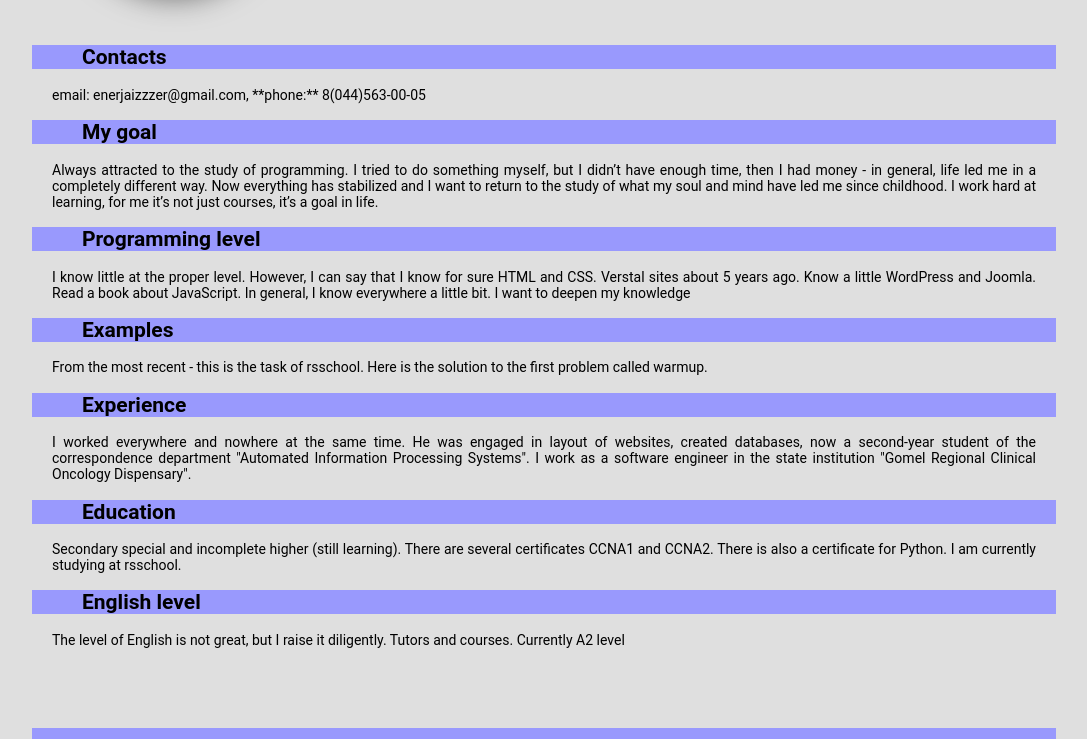
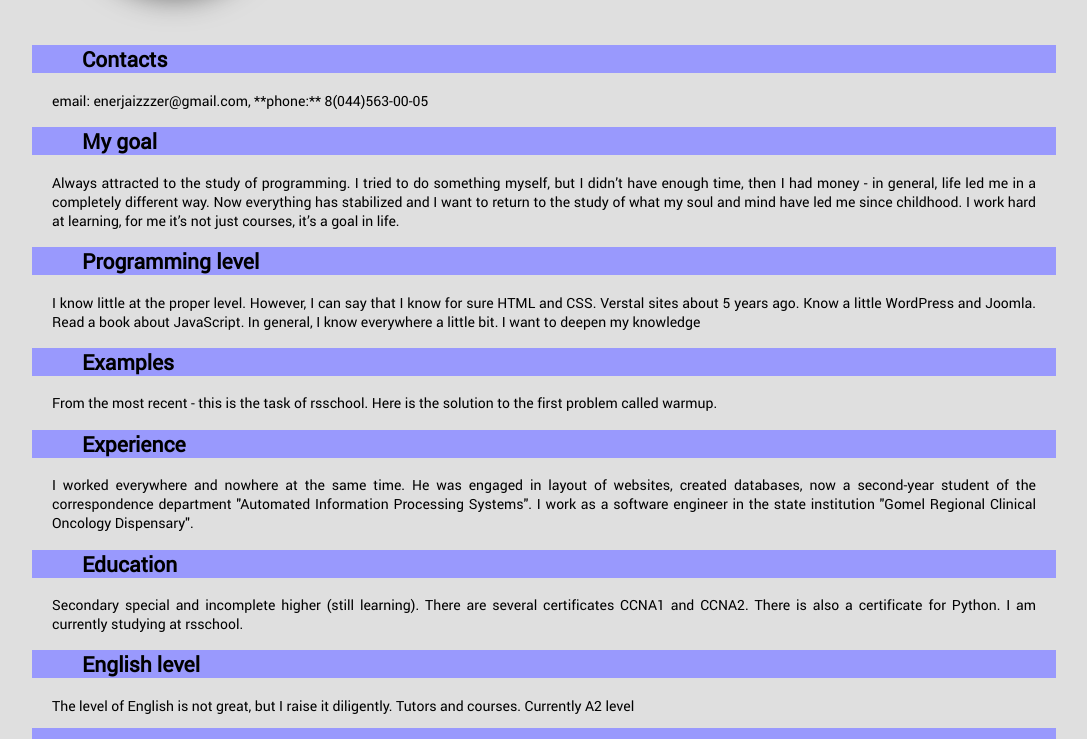
Before and after one commit to enerjaizzzer/rsschool-2019Q1-cv, a plain HTML site: page index.html in a window 1280 px wide. Shown: the part 222-961 px from the top of the page, without its empty margins (96-1183 px from the left). Drawn offline with Linux system fonts and the light colour scheme.

Commit message:
feature add fonts

```diff
--- a/style.css
+++ b/style.css
@@ -1,3 +1,8 @@
+@font-face{
+    font-family: 'Roboto';
+    src: url('fonts/Roboto-Regular.ttf');
+}
+
 body {
     position: relative;
     display: grid;
```
